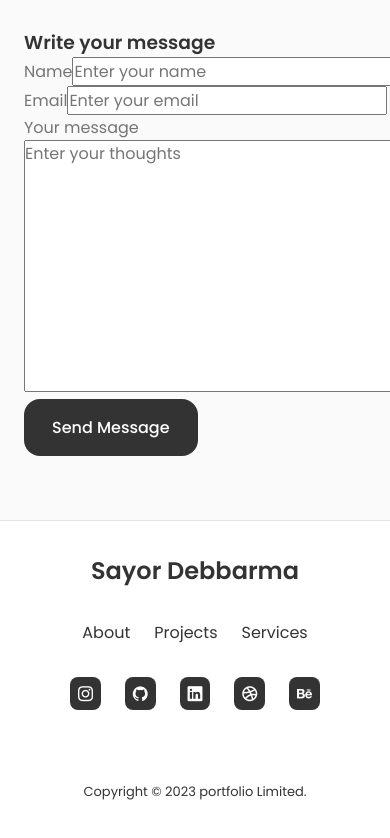
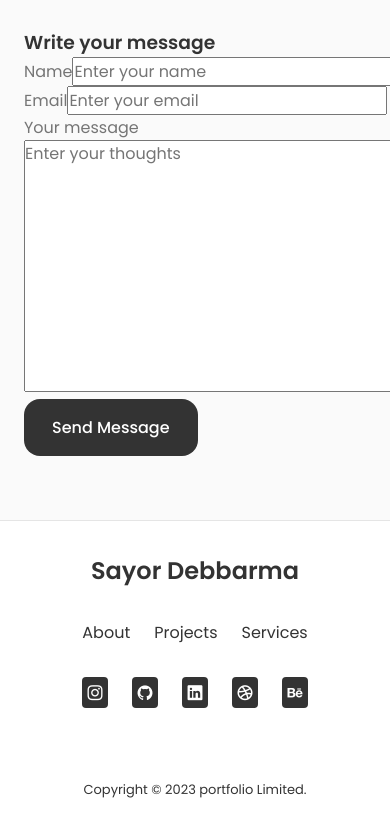
Before and after one commit to sayordebbarma/sayo-portfolio, a React (Create React App) app: page / in a window 390 px wide. Shown: the part 4873-5711 px from the top of the page. Built offline with nearby package versions, Linux system fonts and the light colour scheme.

Commit message:
added footer component

```diff
--- a/src/Components/Footer/Footer.css
+++ b/src/Components/Footer/Footer.css
@@ -47,3 +47,12 @@
     font-size: var(--smaller-font-size);
     margin-top: 4.5rem;
 }
+
+/*  RESPONSIVENESS  */
+/* For large devices */
+@media screen and (max-width: 992px) {
+    .footer_social_icon {
+        padding: 0.125rem 0.25rem;
+        border-radius: 0.25rem;
+    }
+}
```
